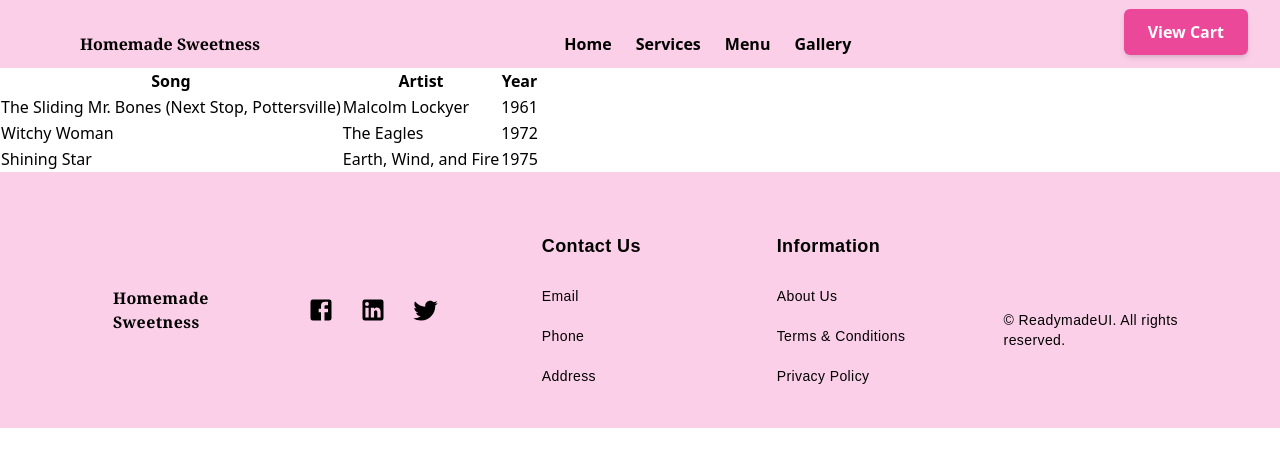
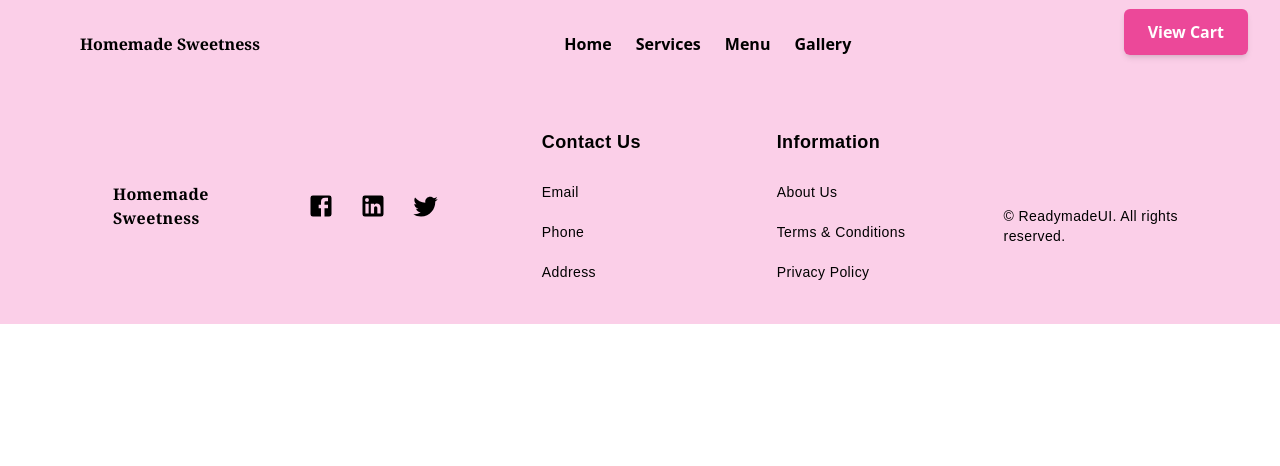
Before and after one commit to dillahmwangi/Cake-shop, a React (Create React App) app: page /payment in a window 1280 px wide. Shown: the top 466 px of the page. Built offline with nearby package versions, Linux system fonts and the light colour scheme; some icons are missing.

Commit message:
changed payment ui

```diff
--- a/src/Pages/Payment.jsx
+++ b/src/Pages/Payment.jsx
@@ -70,33 +70,6 @@
     </table>
 </div> */}
 
-<table class="table-auto">
-  <thead>
-    <tr>
-      <th>Song</th>
-      <th>Artist</th>
-      <th>Year</th>
-    </tr>
-  </thead>
-  <tbody>
-    <tr>
-      <td>The Sliding Mr. Bones (Next Stop, Pottersville)</td>
-      <td>Malcolm Lockyer</td>
-      <td>1961</td>
-    </tr>
-    <tr>
-      <td>Witchy Woman</td>
-      <td>The Eagles</td>
-      <td>1972</td>
-    </tr>
-    <tr>
-      <td>Shining Star</td>
-      <td>Earth, Wind, and Fire</td>
-      <td>1975</td>
-    </tr>
-  </tbody>
-</table>
-
         </Layout>
   )
 }
```
